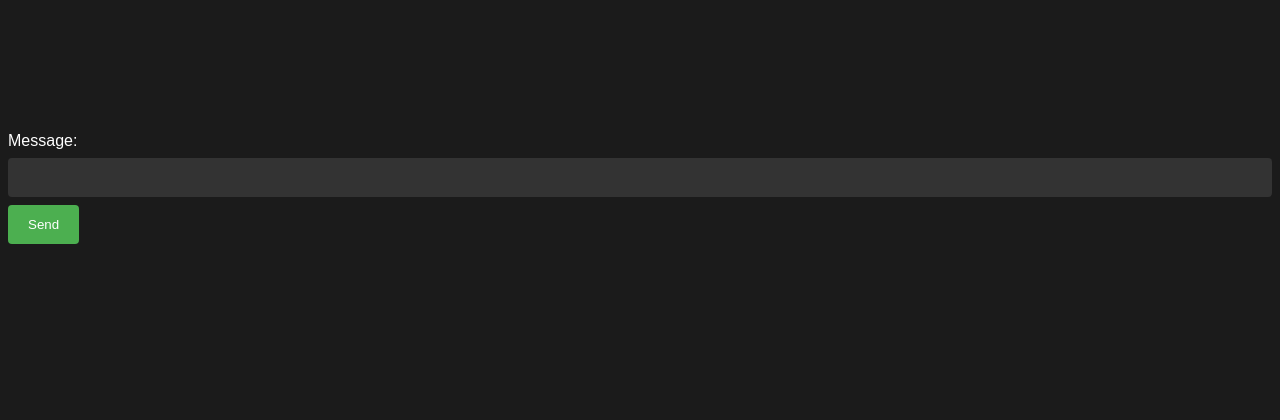
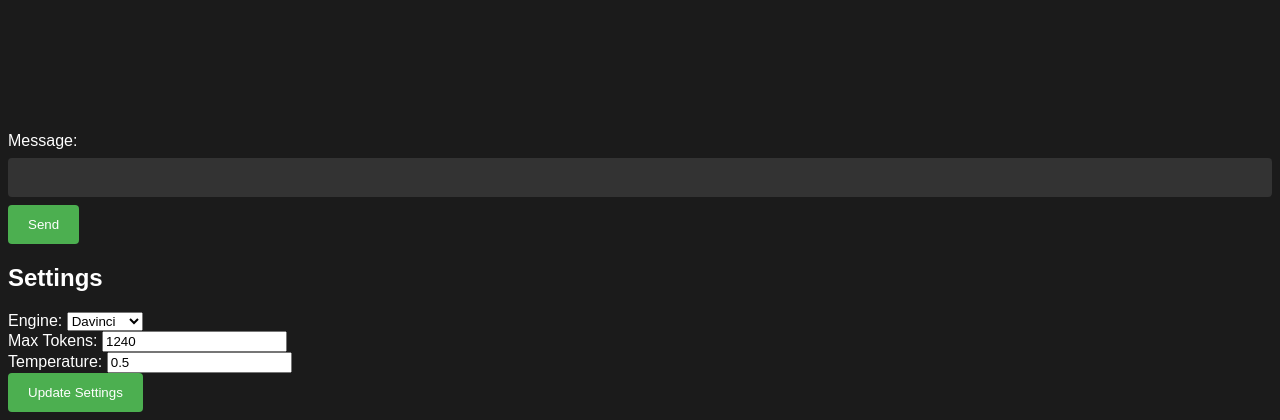
Before and after one commit to xleschx/AI-Chat, a Flask app: page / in a window 1280 px wide. Shown: the part 668-1088 px from the top of the page. Before the commit the page ends 912 px from the top, so only its background shows below. Run offline with Flask 2, Linux system fonts and the light colour scheme.

Commit message:
updated app.py

```diff
--- a/app.py
+++ b/app.py
@@ -12,6 +12,28 @@ app = Flask(__name__, template_folder='templates', static_folder='static')
 # Keep track of chat history
 chat_history = []
 
+# Default settings
+DEFAULT_ENGINE = 'text-davinci-002'
+DEFAULT_MAX_TOKENS = 1240
+DEFAULT_TEMPERATURE = 0.5
+
+# Define settings page route
+@app.route('/settings', methods=['GET', 'POST'])
+def settings():
+    if request.method == 'POST':
+        # Get form values
+        engine = request.form['engine']
+        max_tokens = request.form['max_tokens']
+        temperature = request.form['temperature']
+
+        # Set global variables to new values
+        global ENGINE, MAX_TOKENS, TEMPERATURE
+        ENGINE = engine
+        MAX_TOKENS = int(max_tokens)
+        TEMPERATURE = float(temperature)
+
+    # Render settings page
+    return render_template('settings.html', engine=ENGINE, max_tokens=MAX_TOKENS, temperature=TEMPERATURE)
 
 # Define home page route
 @app.route('/', methods=['GET', 'POST'])
@@ -31,19 +53,18 @@ def home():
 
         try:
             response = openai.Completion.create(
-                engine='text-davinci-002',
+                engine=ENGINE,
                 prompt=user_input,
-                max_tokens=100,
+                max_tokens=MAX_TOKENS,
                 n=1,
                 stop=None,
-                temperature=0.5,
+                temperature=TEMPERATURE,
             )
 
             # Extract response text from OpenAI API response
             chatbot_response = response.choices[0].text.strip()
 
             # Add chatbot response to chat history
-            current_time = datetime.datetime.now().strftime("%Y-%m-%d %H:%M:%S")
             chat_history.append({'speaker': 'Chatbot', 'text': chatbot_response})
 
         except openai.ErrorObject as e:
@@ -58,6 +79,10 @@ def home():
     # Render home page
     return render_template('index.html')
 
+if __name__ == "__main__":
+    # Initialize global variables
+    ENGINE = DEFAULT_ENGINE
+    MAX_TOKENS = DEFAULT_MAX_TOKENS
+    TEMPERATURE = DEFAULT_TEMPERATURE
 
-if __name__ == "__main__":
     app.run(debug=True, host="0.0.0.0", port=int(os.environ.get("PORT", 5000)))
--- a/requirements.txt
+++ b/requirements.txt
@@ -1,2 +1,2 @@
-Flask==2.0.2
-openai==0.11.2
+Flask==2.2.3
+openai==0.27.1
--- a/templates/index.html
+++ b/templates/index.html
@@ -8,6 +8,8 @@
 </head>
 <body>
 <h1>Chatbot</h1>
+
+<!-- Chat history -->
 <div class="chatbox">
     {% for item in chat_history %}
         {% if item['speaker'] == 'User' %}
@@ -22,10 +24,33 @@
         {% endif %}
     {% endfor %}
 </div>
+
+<!-- User input form -->
 <form method="POST" action="/">
     <label for="message">Message:</label>
     <input type="text" id="message" name="message" required>
     <input type="submit" value="Send">
+
+    <!-- Settings form -->
+    <div class="settings">
+        <h2>Settings</h2>
+        <label for="engine">Engine:</label>
+        <select id="engine" name="engine">
+            <option value="text-davinci-002">Davinci</option>
+            <option value="text-curie-001">Curie</option>
+            <option value="text-babbage-001">Babbage</option>
+            <option value="text-ada-001">Ada</option>
+        </select>
+        <br>
+        <label for="max_tokens">Max Tokens:</label>
+        <input type="number" id="max_tokens" name="max_tokens" value="1240" required>
+        <br>
+        <label for="temperature">Temperature:</label>
+        <input type="number" id="temperature" name="temperature" step="0.1" value="0.5" required>
+        <br>
+        <input type="submit" value="Update Settings">
+    </div>
 </form>
+
 </body>
 </html>
```
Also changed, not shown: templates/settings.html (added, +29 -0 lines). Lines whose indentation alone changed are shown as unchanged.
